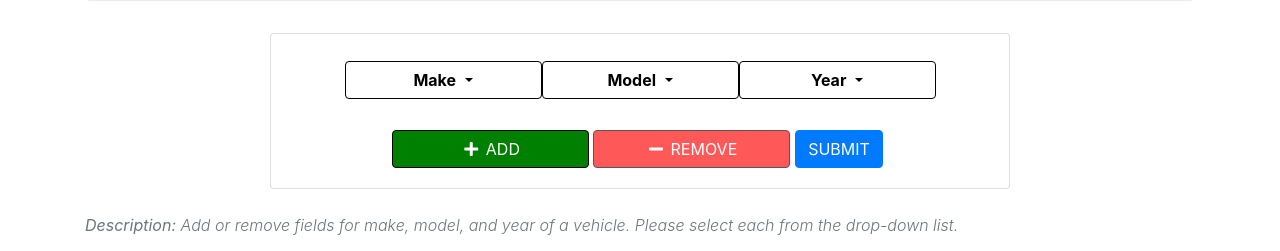
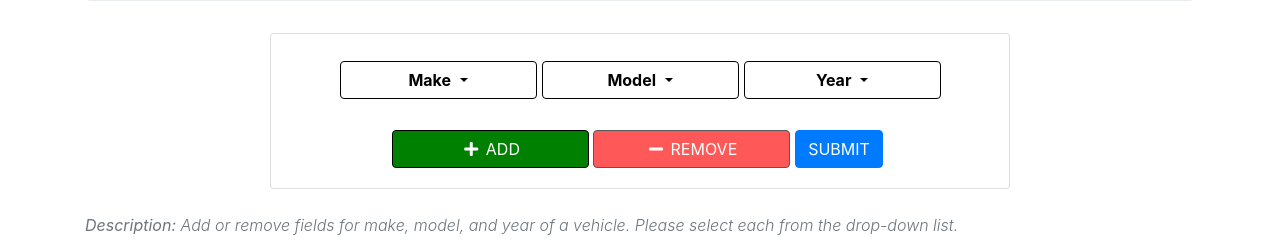
Before and after one commit to Marcoror150/MSCS-Project, a Flask app: page /multiple_fatalities in a window 1280 px wide. Shown: the part 223-474 px from the top of the page. Run offline with Flask 2, Linux system fonts and the light colour scheme; some libraries are stand-ins or nearby versions.

Commit message:
Added margins to multiple fatalities page dropdowns.

```diff
--- a/app/templates/multiple_fatalities.html
+++ b/app/templates/multiple_fatalities.html
@@ -59,25 +59,25 @@
         <!-- Year drop-downs and add/remove fields -->
         <div class="container my-4">
             <div class="card my-4 offset-2 col-8">
-                <div class="card-body" style="margin: 0px 5px;">
+                <div class="card-body">
                 <form action="" method="post">
                     <div id="dynamic-field-1" class="form-group dynamic-field">
-                        <div class="btn nav-buttons" style="margin: 0px 5px;">
-                            <div class="dropdown">
+                        <div class="btn nav-buttons">
+                            <div class="dropdown" style="margin: 0px 5px;">
                                 <button class="btn btn-default dropdown-toggle" type="button" id="dropdownMenuButton" data-toggle="dropdown" aria-haspopup="true" aria-expanded="false">
                                     <b>Make</b>
                                 </button>
                                 <div class="dropdown-menu" aria-labelledby="dropdownMenuButton">
                                 </div>
                             </div>
-                            <div class="dropdown">
+                            <div class="dropdown style="margin: 0px 5px;"">
                                 <button class="btn btn-default dropdown-toggle" type="button" id="dropdownMenuButton" data-toggle="dropdown" aria-haspopup="true" aria-expanded="false">
                                     <b>Model</b>
                                 </button>
                                 <div class="dropdown-menu" aria-labelledby="dropdownMenuButton">
                                 </div>
                             </div>
-                            <div class="dropdown">
+                            <div class="dropdown" style="margin: 0px 5px;">
                                 <button class="btn btn-default dropdown-toggle" type="button" id="dropdownMenuButton" data-toggle="dropdown" aria-haspopup="true" aria-expanded="false">
                                     <b>Year</b>
                                 </button>
```
